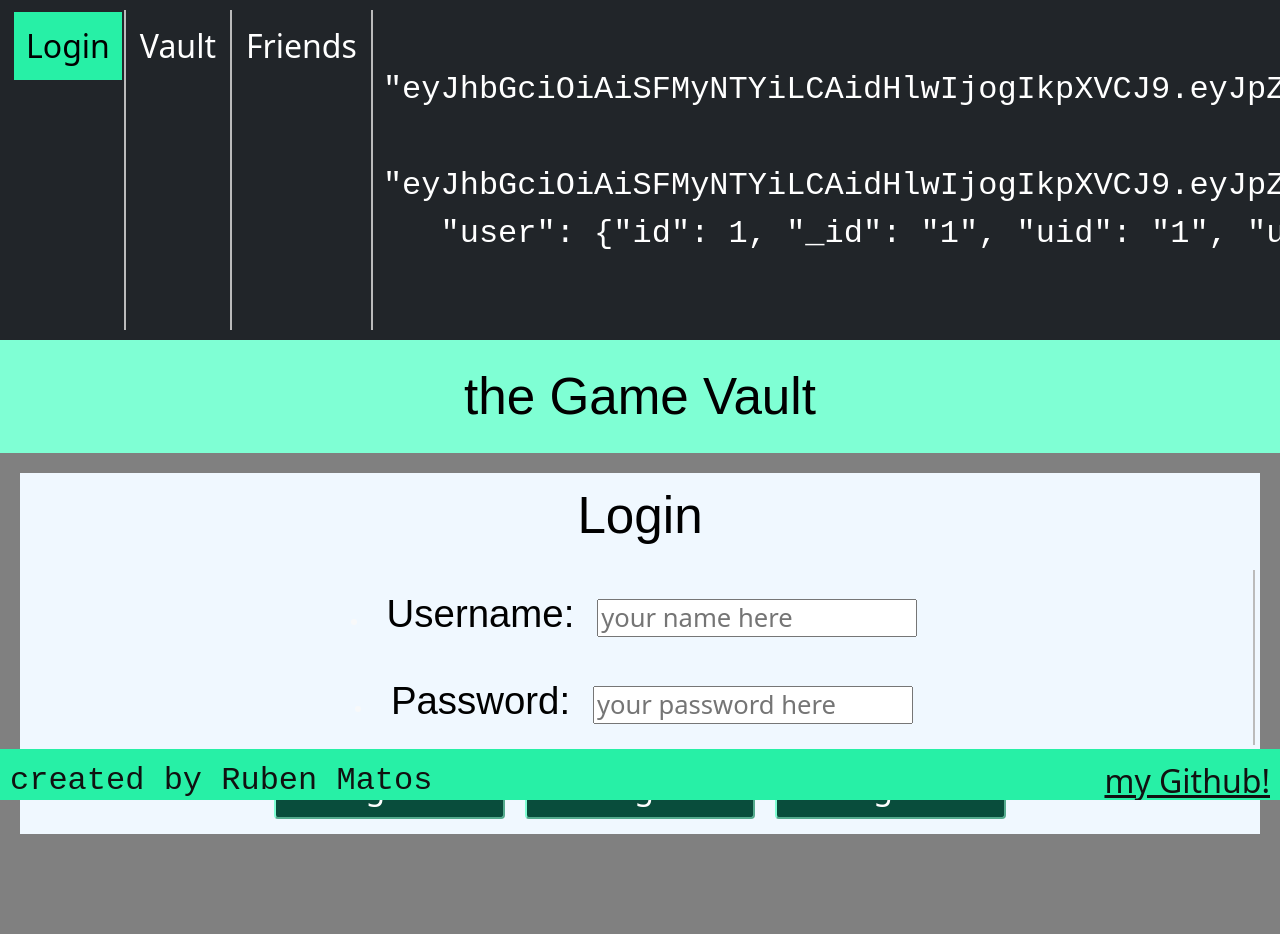
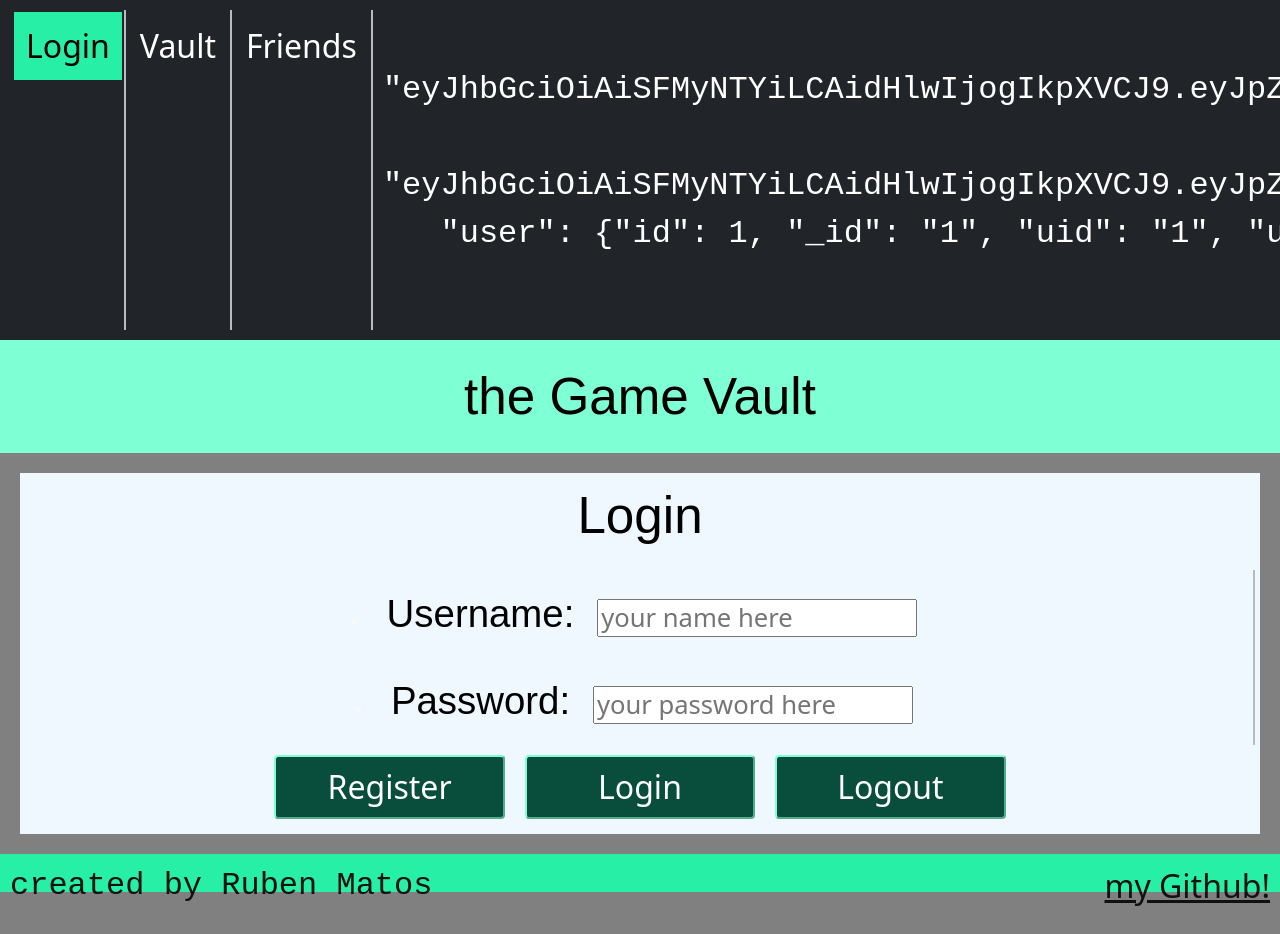
Before and after one commit to mrmintmango/Startup, a React (Vite) app: page / in a window 1280 px wide. Before the commit the page ends 854 px from the top, so only its background shows below. Built offline with nearby package versions, Linux system fonts and the light colour scheme; sample sign-in values are in the browser's storage.

Commit message:
My messages look good! Woohoo! Now I'm adding a pull down menu for the user to select a game to put in their review box. Once I get that going, I'll work on profile pics, and then get Websocket connected to it all.

```diff
--- a/src/app.css
+++ b/src/app.css
@@ -34,15 +34,32 @@ li a:hover {
     background-color: #27f0a6;
     color: black;
 }
-footer{
+/* Ensure the body and html take up the full height */
+html, body {
+    margin: 0;
+    padding: 0;
+    height: 100%;
+    display: flex;
+    flex-direction: column;
+}
+
+/* Wrapper for the content */
+.page-wrapper {
+    flex: 1; /* This makes the content area take up the remaining space */
+    display: flex;
+    flex-direction: column;
+}
+
+/* Footer styles */
+footer {
     background-color: #27f0a6;
-    overflow: hidden;
-    position: fixed;
-    bottom: 0;
-    height: 4vw;
+    height: 3vw;
     width: 100%;
+    text-align: center;
+    margin-top: auto; /* Push the footer to the bottom */
 }
-footer a{
+
+footer a {
     float: right;
     display: flex;
     color: #111;
@@ -50,7 +67,8 @@ footer a{
     text-align: right;
     padding: 8px 10px;
 }
-footer p{
+
+footer p {
     float: left;
     display: flex;
     font-size: 2em;
--- a/src/app.jsx
+++ b/src/app.jsx
@@ -22,6 +22,7 @@ export default function App() {
           {user && <p className="userName">{user}</p>}
         </ul>
 
+        <div className="page-wrapper">
           <Routes>
             <Route path='/' element={<Login setUser={setUser}/>} exact />
             <Route path='/vault' element={
@@ -37,6 +38,7 @@ export default function App() {
             } />
             <Route path='*' element={<NotFound />} />
           </Routes>
+        </div>
 
         <footer>
           <div></div>
--- a/src/friends/friends.jsx
+++ b/src/friends/friends.jsx
@@ -1,12 +1,16 @@
 import React, { useState, useEffect } from 'react';
 import './friendsStyle.css';
 import { useNavigate } from 'react-router-dom';
+import { Dropdown } from 'bootstrap';
 
 export function Friends() {
   const navigate = useNavigate();
   const [friends, setFriends] = useState([]);
   const [newFriend, setNewFriend] = useState('');
   const [errorMessage, setErrorMessage] = useState(''); // State to store error messages
+  const [reviews, setReviews] = useState([]); // State to store reviews
+  const [newReview, setNewReview] = useState(''); // State for the new review input
+
 
   useEffect(() => {
     const fetchFriends = async () => {
@@ -33,8 +37,8 @@ export function Friends() {
   }, []);
 
   const handleFriendClick = (friendName) => {
-    // Navigate to the friend's vault or start a new message thread
-    navigate(`/vault?friend=${friendName}`);
+    //start a new message that is addressed to the friend
+    setNewReview( newReview + `@${friendName} `);
   };
 
   const handleNewFriendChange = (event) => {
@@ -131,8 +135,18 @@ export function Friends() {
         <h3>The LockBox:</h3>
         <div className = "lockbox_menu">
           <div className="review-input">
-            <textarea placeholder="Write a review..."></textarea>
+            <select>
+            <option value="" disabled>Select a game</option>
+            </select>
+            <textarea placeholder="Write a review..." value={newReview} onChange={handleNewReviewChange}></textarea>
             <button type="button" onClick={handleAddReview}>Post</button>
+          </div>
+          <div className="review-scrollmenu">
+            {reviews.map((review, index) => (
+              <div key={index} className="review-block">
+                <p>{review}</p>
+              </div>
+            ))}
           </div>
         </div>
       </div>
--- a/src/friends/friendsStyle.css
+++ b/src/friends/friendsStyle.css
@@ -128,8 +128,9 @@ input[type="search"]{
 
   .review-block {
     padding: 10px;
+    color: rgb(47, 47, 47);
     background-color: white;
-    border: 1px solid #ccc;
+    border: 1px solid #6df5a1;
     border-radius: 4px;
     box-shadow: 0 2px 4px rgba(0, 0, 0, 0.1);
   }
```
Lines whose indentation alone changed are shown as unchanged.
